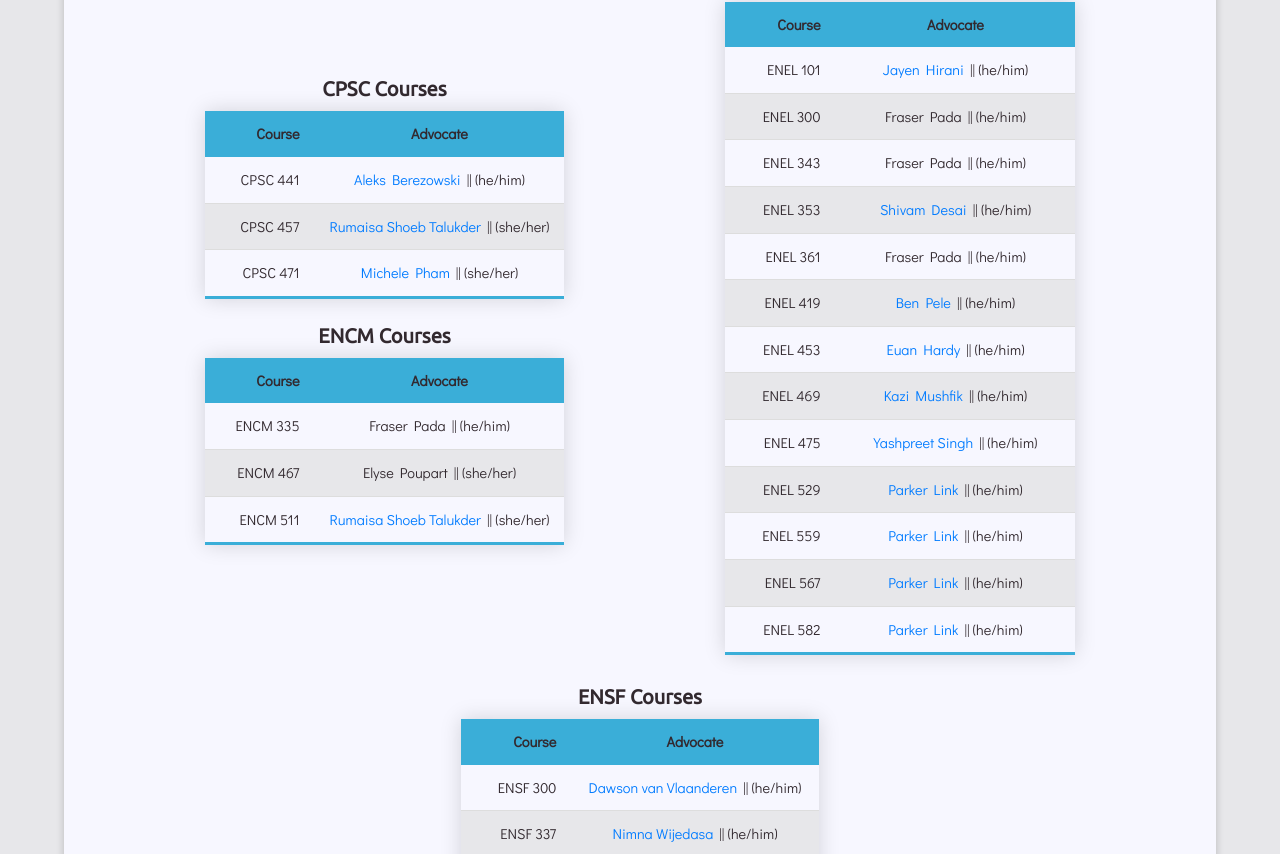
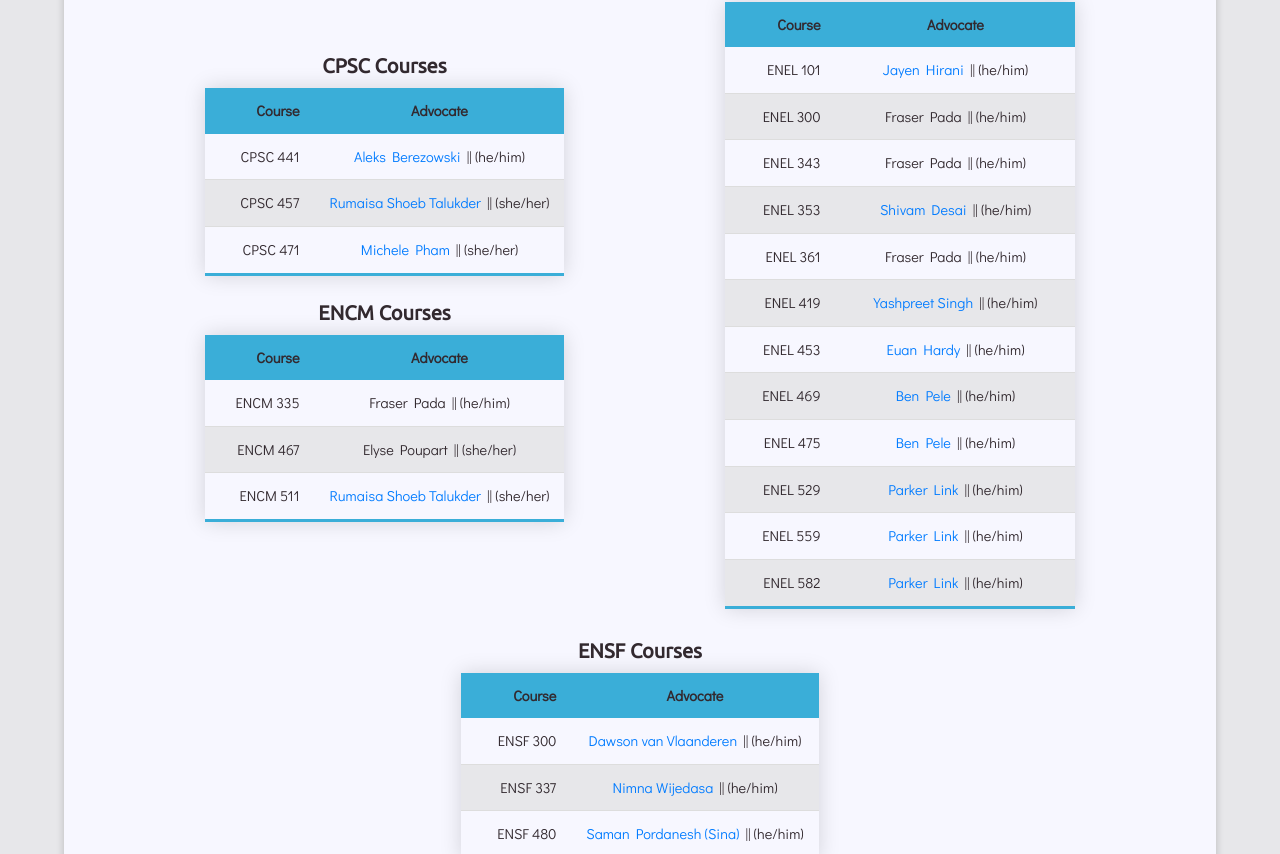
Before and after one commit to zoouofc/zooengg.ca-react, a React (Create React App) app: page /advocates in a window 1280 px wide. Shown: the part 560-1414 px from the top of the page. Built offline with nearby package versions, Linux system fonts and the light colour scheme.

Commit message:
more changes cuz ppl have outdated info. smh

```diff
--- a/src/components/Navbar.jsx
+++ b/src/components/Navbar.jsx
@@ -173,7 +173,7 @@ const Navbar = () => {
                   active={false}
                   className="--active-item"
                 >
-                  UPCOMING EVENTS
+                  EVENTS CALENDAR
                 </NavDropdown.Item>
               </LinkContainer>
             </NavDropdown>
--- a/src/components/Routes.jsx
+++ b/src/components/Routes.jsx
@@ -136,7 +136,7 @@ const Routes = () => (
 
     <Route
       exact
-      path="/upcoming-events"
+      path="/calendar"
       render={() => (
         <>
           <Navbar />
--- a/src/pages/AdvocatePage.jsx
+++ b/src/pages/AdvocatePage.jsx
@@ -135,7 +135,7 @@ const AdvocatePage = () => (
               </tr>
               <tr>
                 <td>ENEL 419</td>
-                <td><a href="mailto:bpele1303@gmail.com">Ben Pele</a> || (he/him)</td>
+                <td><a href="mailto:yashpreet.singh@ucalgary.ca">Yashpreet Singh</a> || (he/him)</td>
               </tr>
               <tr>
                 <td>ENEL 453</td>
@@ -143,12 +143,12 @@ const AdvocatePage = () => (
               </tr>
               <tr>
                 <td>ENEL 469</td>
-                <td><a href="mailto:kazi.muttakin@ucalgary.ca">Kazi Mushfik</a> || (he/him)
+                <td><a href="mailto:mailto:bpele1303@gmail.com">Ben Pele</a> || (he/him)
                 </td>
               </tr>
               <tr>
                 <td>ENEL 475</td>
-                <td><a href="mailto:yashpreet.singh@ucalgary.ca">Yashpreet Singh</a> || (he/him)</td>
+                <td><a href="mailto:bpele1303@gmail.com">Ben Pele</a> || (he/him)</td>
               </tr>
               <tr>
                 <td>ENEL 529</td>
@@ -156,10 +156,6 @@ const AdvocatePage = () => (
               </tr>
               <tr>
                 <td>ENEL 559</td>
-                <td><a href="mailto:parker.link1@ucalgary.ca">Parker Link</a> || (he/him)</td>
-              </tr>
-              <tr>
-                <td>ENEL 567</td>
                 <td><a href="mailto:parker.link1@ucalgary.ca">Parker Link</a> || (he/him)</td>
               </tr>
               <tr>
```
